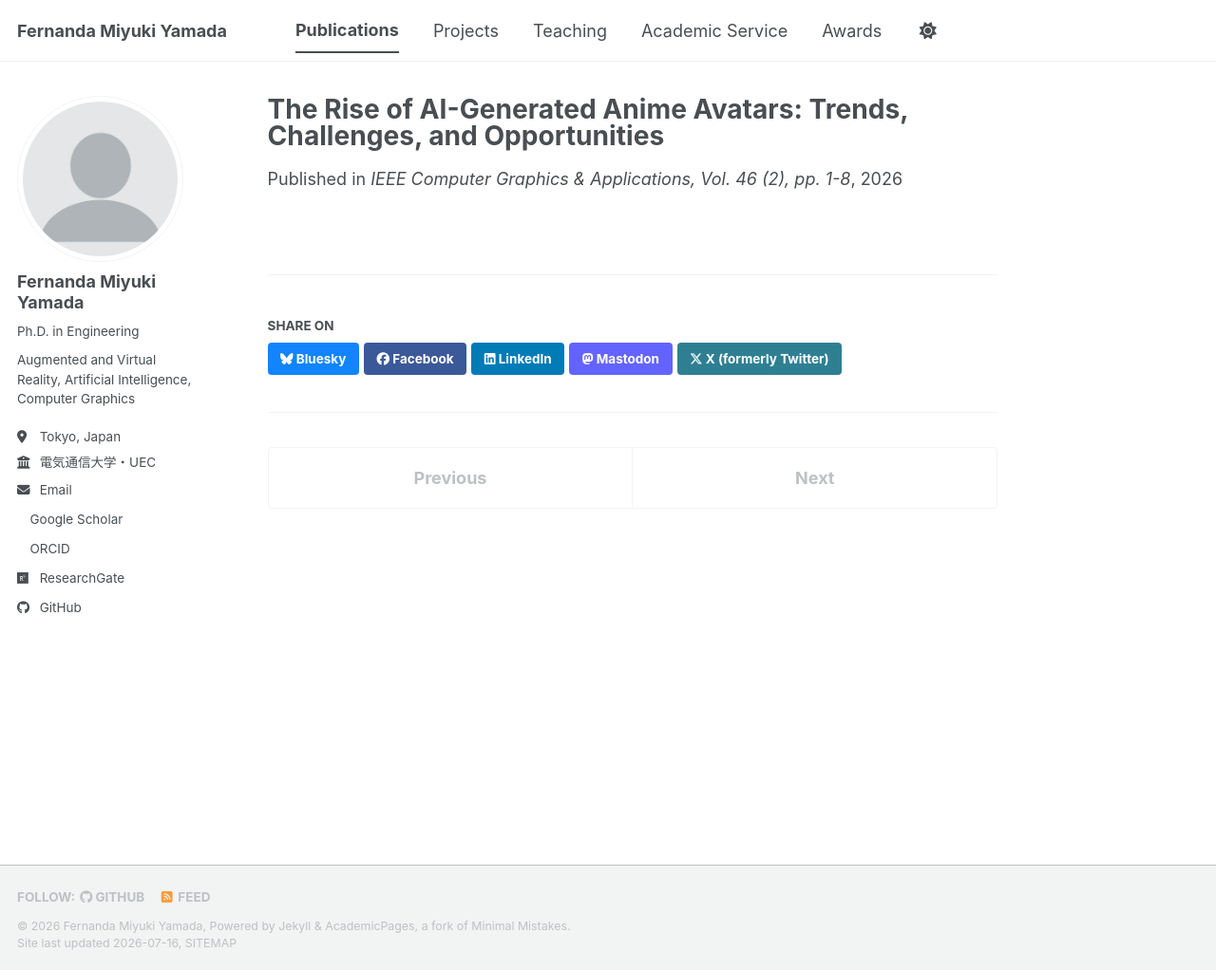
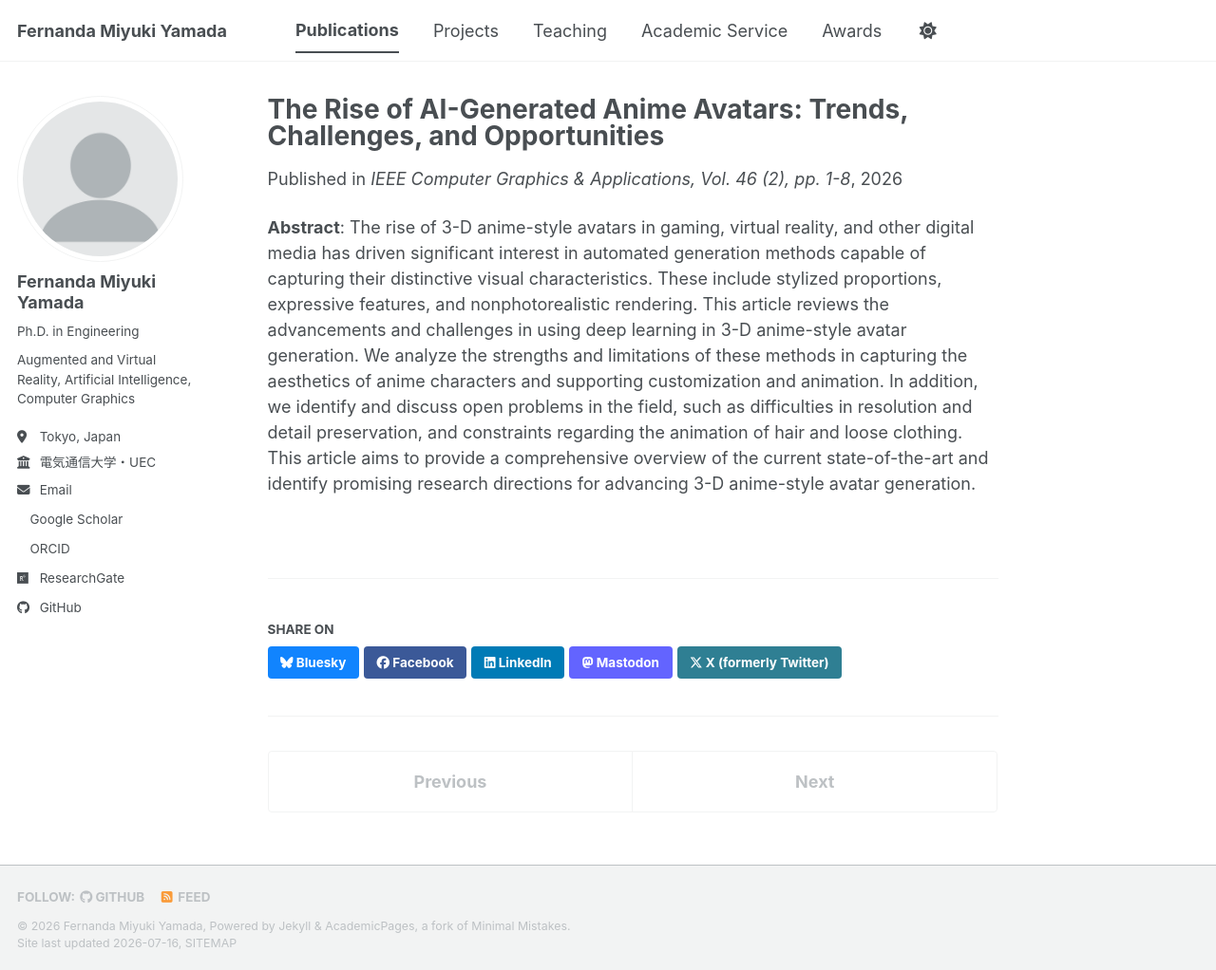
Before and after one commit to fernandamyamada1/fernandamyamada1.github.io, a Jekyll site: the page built from _publications/2010-10-01-paper-title-number-2.md, in a window 1280 px wide and 1022 px high. Shown: the whole window at 95% size. Built offline with Jekyll 4.4.1, drawn with Linux system fonts in a browser that asks for light colours; a style sheet for code colours, icons or effects is not loaded.

Commit message:
Add abstract

```diff
--- a/_publications/2010-10-01-paper-title-number-2.md
+++ b/_publications/2010-10-01-paper-title-number-2.md
@@ -6,3 +6,4 @@ date: 2026-01-02
 venue: 'IEEE Computer Graphics & Applications, Vol. 46 (2), pp. 1-8'
 doi: '10.1109/MCG.2025.3627323'
 ---
+**Abstract**: The rise of 3-D anime-style avatars in gaming, virtual reality, and other digital media has driven significant interest in automated generation methods capable of capturing their distinctive visual characteristics. These include stylized proportions, expressive features, and nonphotorealistic rendering. This article reviews the advancements and challenges in using deep learning in 3-D anime-style avatar generation. We analyze the strengths and limitations of these methods in capturing the aesthetics of anime characters and supporting customization and animation. In addition, we identify and discuss open problems in the field, such as difficulties in resolution and detail preservation, and constraints regarding the animation of hair and loose clothing. This article aims to provide a comprehensive overview of the current state-of-the-art and identify promising research directions for advancing 3-D anime-style avatar generation.
```
